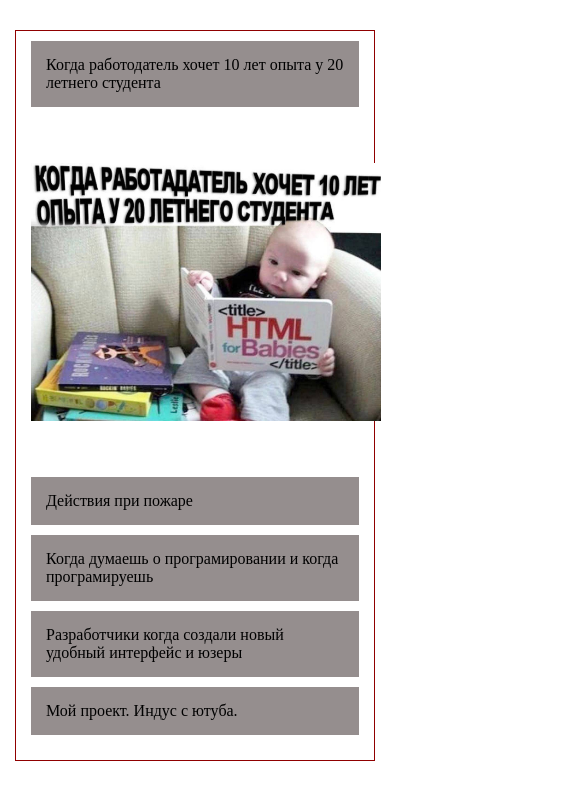
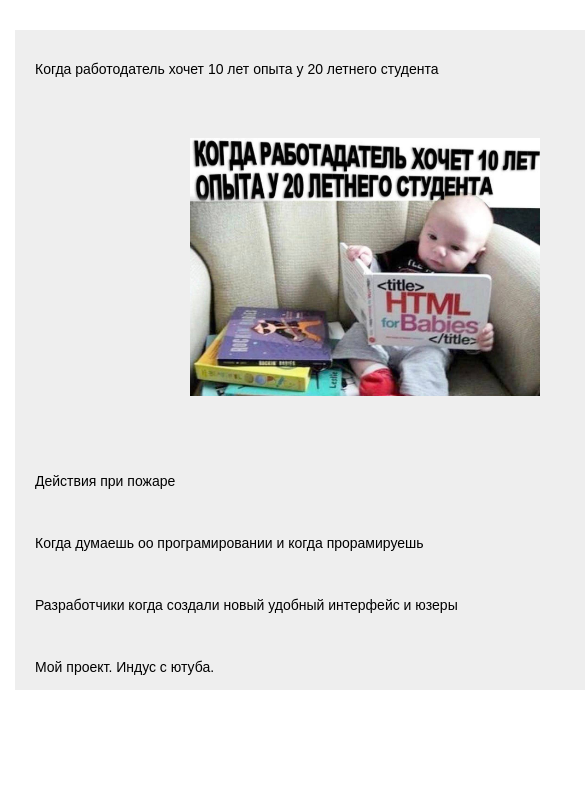
Before and after one commit to KatyaAzarchik/cssBayan, a plain HTML site: page cssBayan/index.html in a window 390 px wide. Shown: the top 800 px of the page, 585 px wide, since content can reach past the window. Drawn offline with Linux system fonts and the light colour scheme.

Commit message:
feat: implement all functionality (Sun Mar 12 19:48:36     2023)

```diff
--- a/cssBayan/index.css
+++ b/cssBayan/index.css
@@ -6,88 +6,150 @@
   list-style: none;
   text-decoration: none;
 }
+html {
+  font-family: "Raleway", "Cardo", sans-serif;
+  font-size: 1rem;
+}
+
 .container {
-  max-width: 1080px;
+  max-width: 1170px;
   margin: auto;
   padding: 0 15px;
 }
+
 .bayan {
-  margin: 30px 0;
-  border: 1px solid #900000;
-  transition: 0.2s ease-out;
+  margin: 30px auto;
+  width: 700px;
+  background-color: #eee;
+  transition: 0.3s ease-out;
 }
-.bayan:hover label {
-  color: rgb(255, 255, 255);
-  transition: 0.2s ease-out;
+.bayan-item-label {
+  display: flex;
+  flex-direction: column;
+  cursor: pointer;
 }
+
 .bayan:hover .bayan-item-name .fa-plus {
   display: inline-block;
-  transition: 0.2s ease-out;
+  transition: 0.3s ease-out;
 }
 
 .fa-plus {
   display: none;
+  transition: 0.3s ease-out;
 }
 .bayan-item {
   margin: 0 15px;
   cursor: pointer;
+  transition: 0.3s ease-out;
 }
-.bayan-item:last-child {
-  padding: 0 0 15px 0;
-}
-.input-container {
-  position: relative;
-  width: 100%;
-  height: 100%;
-}
-.bayan-item-input {
-  position: absolute;
-  top: 0;
-  left: 0;
-  width: 100%;
-  height: 100%;
-  appearance: none;
-  cursor: pointer;
-}
-
-.bayan-item-name {
+.bayan-item-title {
   display: flex;
   justify-content: space-between;
   align-items: center;
-  margin: 10px auto;
-  cursor: pointer;
-  padding: 15px;
-  background-color: #958e8e;
-  color: rgb(0, 0, 0);
-
-  transition: 0.2s ease-out;
-}
-.bayan-item-name:hover {
-  background-color: #c34f4f;
-  transition: 0.2s ease-out;
 }
 
 .bayan-item-content {
-  display: none;
+  transform: scale(0);
   width: 350px;
-  height: 350px;
+  height: 0;
   overflow: hidden;
   object-fit: contain;
   margin: auto;
-  padding: 10px 0;
+  transition: 0.3s ease-out;
 }
 .bayan-item-content img {
   max-width: 100%;
   height: 100%;
   overflow: hidden;
   object-fit: contain;
+  transition: 0.3s ease-out;
 }
-.bayan-item-input:checked + .bayan-item-content {
+
+.bayan-item-input {
+  appearance: none;
+  cursor: pointer;
+  transition: 0.3s ease-out;
+}
+
+.bayan-item-name {
+  width: 100%;
+  display: flex;
+  justify-content: space-between;
+  align-items: center;
+  margin: 10px auto;
+  cursor: pointer;
+  padding: 5px;
+  color: rgb(0, 0, 0);
+  transition: 0.3s ease-out;
+}
+
+.bayan:hover .bayan-item-name {
+  color: #c34f4f;
+  transition: 0.3s ease-out;
+}
+
+@media (max-width: 820px) {
+  html {
+    font-size: 0.875rem;
+  }
+  .container {
+    width: 100%;
+  }
+  .bayan-item {
+    cursor: auto;
+  }
+  .bayan-item-input {
+    cursor: auto;
+  }
+  .bayan-item-name {
+    cursor: auto;
+  }
+}
+
+@media (max-width: 320px) {
+  html {
+    font-size: 0.75rem;
+  }
+  .container {
+    width: 100%;
+  }
+  .bayan {
+    width: 100%;
+  }
+  .bayan-item-content {
+    width: 100%;
+  }
+  .bayan-item {
+    cursor: auto;
+  }
+  .bayan-item-input {
+    cursor: auto;
+  }
+  .bayan-item-name {
+    cursor: auto;
+  }
+}
+.bayan-item-input:checked + .bayan-item-label .bayan-item-content {
+  display: block;
+  transform: scale(1);
+  height: 350px;
+}
+
+.bayan-item:hover .bayan-item-content {
+  transform: scale(1);
+  height: 350px;
+  transition: 0.3s ease-out;
+}
+.bayan:hover .fa-plus {
   display: block;
 }
-.bayan-item:hover .bayan-item-content {
+
+.bayan-item-label:hover .fa-plus {
   display: block;
-}
-.bayan-item:hover .fa-plus {
   transform: rotate(45deg);
 }
+.bayan-item-input:checked + .bayan-item-label .bayan-item-content .fa-plus {
+  display: block;
+  transform: rotate(45deg);
+}
--- a/cssBayan/index.html
+++ b/cssBayan/index.html
@@ -11,11 +11,6 @@
     <div class="container">
       <ul class="bayan">
         <li class="bayan-item">
-          <label class="bayan-item-name" for="bayan-1"
-            >Когда работодатель хочет 10 лет опыта у 20 летнего студента
-            <i class="fa-solid fa-plus"></i
-          ></label>
-          <div class="input-container">
           <input
             class="bayan-item-input"
             type="radio"
@@ -23,78 +18,92 @@
             id="bayan-1"
             checked
           />
+          <label class="bayan-item-label" for="bayan-1">
+            <div class="bayan-item-title">
+              <div class="bayan-item-name">
+                Когда работодатель хочет 10 лет опыта у 20 летнего студента
+              </div>
+              <i class="fa-solid fa-plus"></i>
+            </div>
+
             <div class="bayan-item-content">
               <img src="./img/опыт студента.jpg" alt="meme" />
             </div>
-          </div>
+          </label>
+          <div class="input-container"></div>
         </li>
         <li class="bayan-item">
-          <label class="bayan-item-name" for="bayan-2"
-            >Действия при пожаре
-            <i class="fa-solid fa-plus"></i>
-          </label>
-          <div class="input-container">
           <input
             class="bayan-item-input"
             type="radio"
             name="bayan"
             id="bayan-2"
           />
+          <label class="bayan-item-label" for="bayan-2">
+            <div class="bayan-item-title">
+              <div class="bayan-item-name">Действия при пожаре</div>
+              <i class="fa-solid fa-plus"></i>
+            </div>
             <div class="bayan-item-content">
               <img src="./img/Действия при пожаре.jpg" alt="meme" />
             </div>
-          </div>
+          </label>
         </li>
         <li class="bayan-item">
-          <label class="bayan-item-name" for="bayan-3"
-            >Когда думаешь о програмировании и когда програмируешь
-            <i class="fa-solid fa-plus"></i>
-          </label>
-          <div class="input-container">
           <input
             class="bayan-item-input"
             type="radio"
             name="bayan"
             id="bayan-3"
           />
+          <label class="bayan-item-label" for="bayan-3">
+            <div class="bayan-item-title">
+              <div class="bayan-item-name">
+                Когда думаешь оо програмировании и когда прорамируешь
+              </div>
+              <i class="fa-solid fa-plus"></i>
+            </div>
             <div class="bayan-item-content">
               <img src="./img/Когда думаешь о програмировании.jpg" alt="meme" />
             </div>
-          </div>
+          </label>
         </li>
         <li class="bayan-item">
-          <label class="bayan-item-name" for="bayan-4">
-            Разработчики когда создали новый удобный интерфейс и юзеры
-            <i class="fa-solid fa-plus"></i>
-          </label>
-          <div class="input-container">
           <input
             class="bayan-item-input"
             type="radio"
             name="bayan"
             id="bayan-4"
           />
+          <label class="bayan-item-label" for="bayan-4">
+            <div class="bayan-item-title">
+              <div class="bayan-item-name">
+                Разработчики когда создали новый удобный интерфейс и юзеры
+              </div>
+              <i class="fa-solid fa-plus"></i>
+            </div>
             <div class="bayan-item-content">
               <img src="./img/Новый удобрый интерфейс.jpg" alt="meme" />
             </div>
-          </div>
+          </label>
         </li>
         <li class="bayan-item">
-          <label class="bayan-item-name" for="bayan-5">
-            Мой проект. Индус с ютуба.
-            <i class="fa-solid fa-plus"></i
-          ></label>
-          <div class="input-container">
           <input
             class="bayan-item-input"
             type="radio"
             name="bayan"
             id="bayan-5"
           />
+          <label class="bayan-item-label" for="bayan-5">
+            <div class="bayan-item-title">
+              <div class="bayan-item-name">Мой проект. Индус с ютуба.</div>
+
+              <i class="fa-solid fa-plus"></i>
+            </div>
             <div class="bayan-item-content">
               <img src="./img/мой проект.jpg" alt="meme" />
             </div>
-          </div>
+          </label>
         </li>
       </ul>
     </div>
```
Lines whose indentation alone changed are shown as unchanged.
